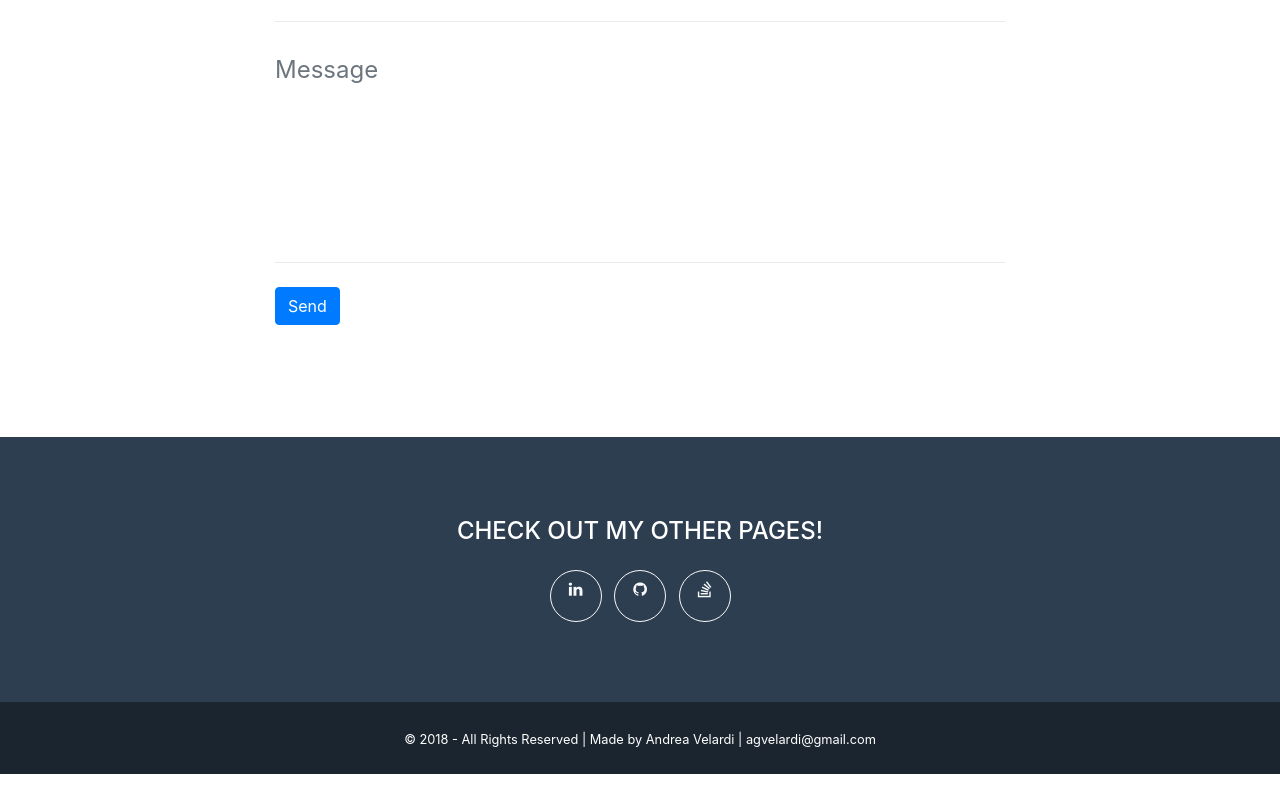
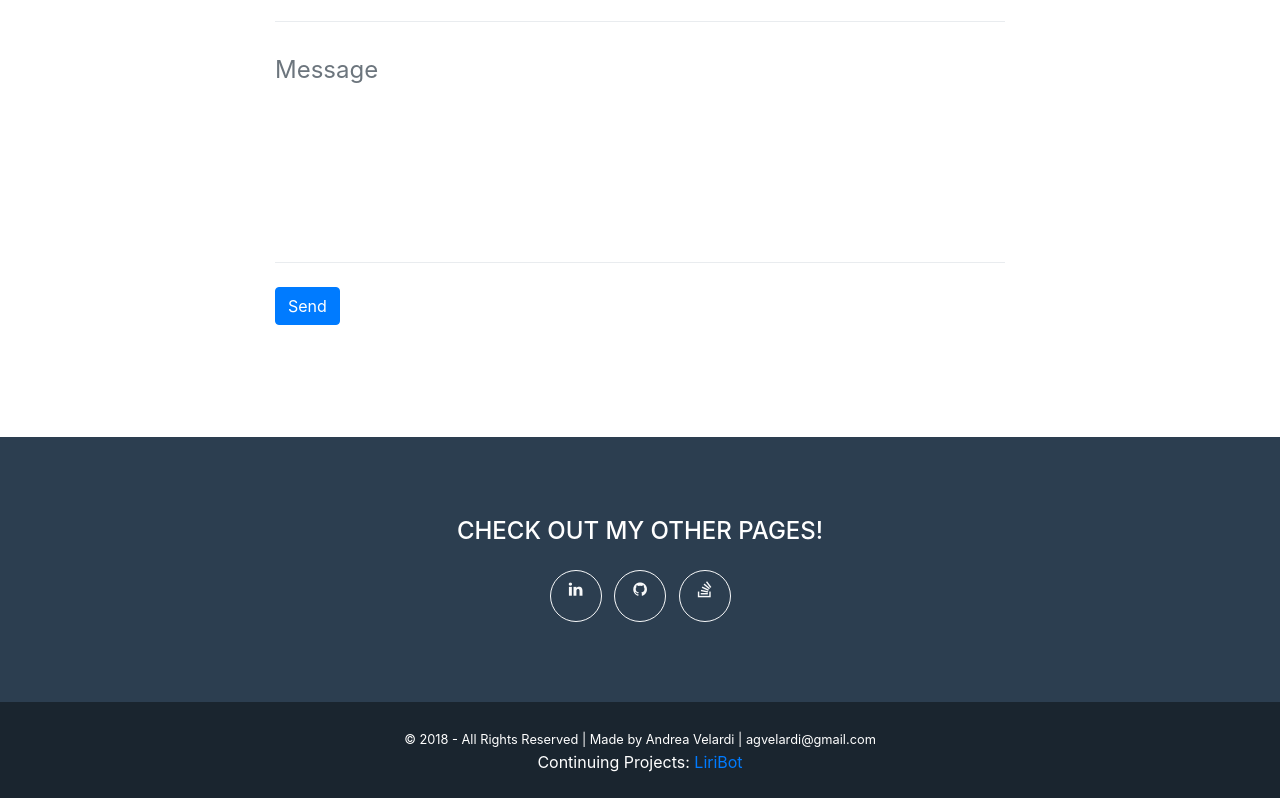
Before and after one commit to andrea-velardi/updatedPortfolio, a website with bundled scripts: page index.html in a window 1280 px wide. Shown: the part 3165-3963 px from the top of the page. Before the commit the page ends 3939 px from the top, so only its background shows below. Built offline with nearby package versions, Linux system fonts and the light colour scheme.

```diff
--- a/index.html
+++ b/index.html
@@ -201,7 +201,9 @@
 
     <div class="copyright py-4 text-center text-white">
       <div class="container">
-        <small>&copy; 2018 - All Rights Reserved | Made by Andrea Velardi | agvelardi@gmail.com</small>
+        <small>&copy; 2018 - All Rights Reserved | Made by Andrea Velardi | agvelardi@gmail.com</small><br>
+        Continuing Projects:
+        <a href= 'https://github.com/andrea-velardi/liriBot.git'> LiriBot </href></a>
       </div>
     </div>
 
```
Also changed, not shown: porfolio.2/index.html (+3 -0 lines).
